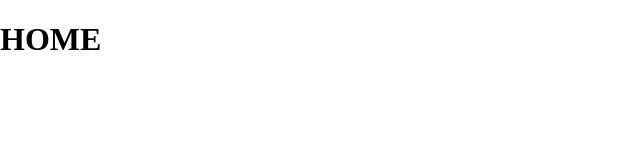
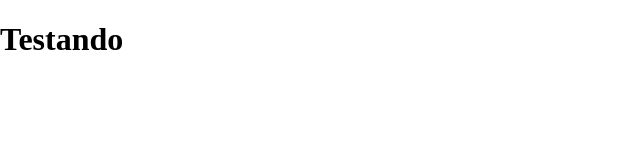
Before and after one commit to Nutri-xpto/frontend-web, a React (Create React App) app: page /home in a window 1280 px wide. Shown: the top 160 px of the page, without its empty margins (0-640 px from the left). Built offline with nearby package versions, Linux system fonts and the light colour scheme.

Commit message:
Changing routes

```diff
--- a/src/pages/Home/Home.js
+++ b/src/pages/Home/Home.js
@@ -1,7 +1,7 @@
 export default function Home(){
     return (
         <div>
-            <h1>HOME</h1>
+            <h1>Testando</h1>
         </div>
     )
 }
```
